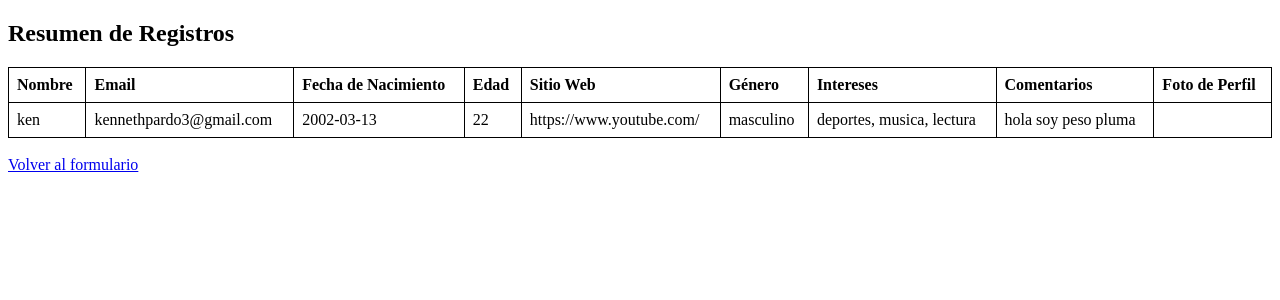
After one commit to kpard007/DESARROLLO_VII_KENNETH_PARDO, a PHP site: page /TALLERES/TALLER_6/resumen.php in a window 1280 px wide. The commit adds this page. Shown: the top 300 px of the page. Run offline with PHP 8.4, Linux system fonts and the light colour scheme.

Commit message:
TALLER_6 - Ejercicio práctico completado: Mejoras en el procesamiento de formularios

```diff
--- /dev/null
+++ b/TALLERES/TALLER_6/registros.json
@@ -0,0 +1,16 @@
+[
+    {
+        "nombre": "ken",
+        "email": "kennethpardo3@gmail.com",
+        "fecha_nacimiento": "2002-03-13",
+        "sitio_web": "https:\/\/www.youtube.com\/",
+        "genero": "masculino",
+        "intereses": [
+            "deportes",
+            "musica",
+            "lectura"
+        ],
+        "comentarios": "hola soy peso pluma",
+        "edad": 22
+    }
+]
--- /dev/null
+++ b/TALLERES/TALLER_6/resumen.php
@@ -0,0 +1,75 @@
+<?php
+$archivoJson = 'registros.json';
+$registros = [];
+
+// Cargar registros desde el archivo JSON
+if (file_exists($archivoJson)) {
+    $registros = json_decode(file_get_contents($archivoJson), true);
+}
+
+?>
+
+<!DOCTYPE html>
+<html lang="es">
+<head>
+
+    <title>Resumen de Registros</title>
+    <style>
+        table {
+            border-collapse: collapse;
+            width: 100%;
+            margin-top: 20px;
+        }
+        th, td {
+            border: 1px solid black;
+            padding: 8px;
+            text-align: left;
+        }
+        th {
+            background-color: white;
+        }
+    </style>
+</head>
+<body>
+
+<h2>Resumen de Registros</h2>
+
+<?php if (empty($registros)): ?>
+    <p>No hay registros procesados.</p>
+<?php else: ?>
+    <table>
+        <tr>
+            <th>Nombre</th>
+            <th>Email</th>
+            <th>Fecha de Nacimiento</th>
+            <th>Edad</th>
+            <th>Sitio Web</th>
+            <th>Género</th>
+            <th>Intereses</th>
+            <th>Comentarios</th>
+            <th>Foto de Perfil</th>
+        </tr>
+        <?php foreach ($registros as $registro): ?>
+            <tr>
+                <td><?= htmlspecialchars($registro['nombre']) ?></td>
+                <td><?= htmlspecialchars($registro['email']) ?></td>
+                <td><?= htmlspecialchars($registro['fecha_nacimiento']) ?></td>
+                <td><?= date_diff(date_create($registro['fecha_nacimiento']), date_create('now'))->y ?></td>
+                <td><?= htmlspecialchars($registro['sitio_web']) ?></td>
+                <td><?= htmlspecialchars($registro['genero']) ?></td>
+                <td><?= htmlspecialchars(implode(", ", $registro['intereses'])) ?></td>
+                <td><?= htmlspecialchars($registro['comentarios']) ?></td>
+                <td>
+                    <?php if (isset($registro['foto_perfil'])): ?>
+                        <img src="<?= $registro['foto_perfil'] ?>" width="50">
+                    <?php endif; ?>
+                </td>
+            </tr>
+        <?php endforeach; ?>
+    </table>
+<?php endif; ?>
+
+<br>
+<a href="formulario.php">Volver al formulario</a>
+</body>
+</html>
--- a/TALLERES/TALLER_6/sanitizacion.php
+++ b/TALLERES/TALLER_6/sanitizacion.php
@@ -9,6 +9,10 @@ function sanitizarEmail($email) {
 
 function sanitizarEdad($edad) {
     return filter_var($edad, FILTER_SANITIZE_NUMBER_INT);
+}
+
+function sanitizarFechanacimiento($fecha) {
+    return htmlspecialchars(trim($fecha), ENT_QUOTES, 'UTF-8');
 }
 
 function sanitizarSitioWeb($sitioWeb) {
```
Also changed, not shown: TALLERES/TALLER_6/formulario.php (renamed from TALLERES/TALLER_6/formulario.html, +10 -5 lines), TALLERES/TALLER_6/procesar.php (+34 -3 lines), TALLERES/TALLER_6/validaciones.php (+30 -0 lines).
